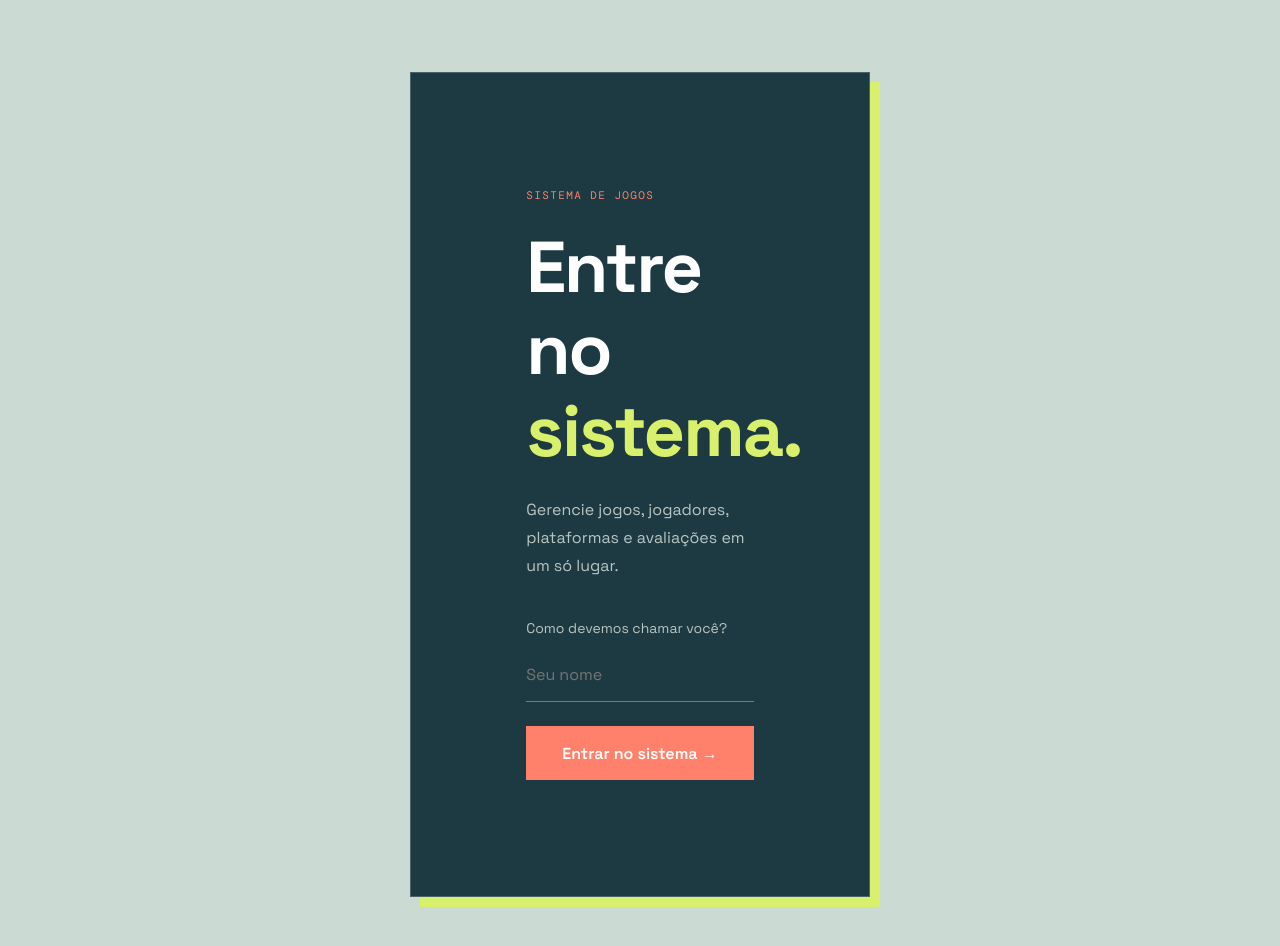
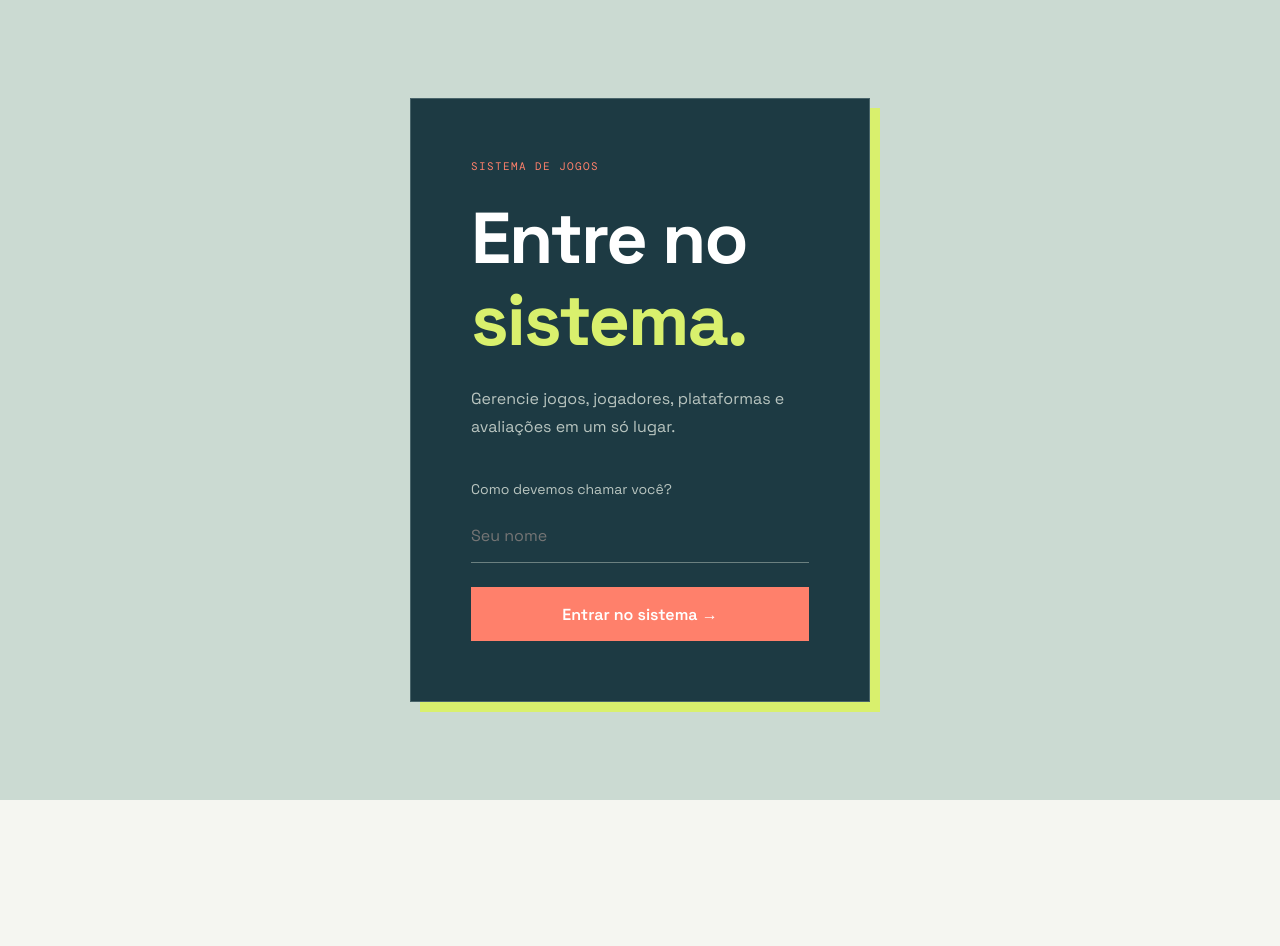
Before and after one commit to Roger-dev-eng/java-database-project, a plain HTML site: page frontend/index.html in a window 1280 px wide. After the commit the page ends 800 px from the top, so only its background shows below. Drawn offline with nearby package versions, Linux system fonts and the light colour scheme.

Commit message:
style: atualizar versão do CSS na tela de login e ajustar formatação

```diff
--- a/frontend/index.html
+++ b/frontend/index.html
@@ -1,7 +1,7 @@
 <!doctype html>
 <html lang="pt-BR">
-<head><meta charset="UTF-8"><meta name="viewport" content="width=device-width, initial-scale=1"><title>Arcade | Sistema de Jogos</title><link rel="stylesheet" href="/styles.css"><link rel="stylesheet" href="/overview.css?v=2"><link rel="stylesheet" href="/query.css"></head>
+<head><meta charset="UTF-8"><meta name="viewport" content="width=device-width, initial-scale=1"><title>Arcade | Sistema de Jogos</title><link rel="stylesheet" href="/styles.css"><link rel="stylesheet" href="/overview.css?v=3"><link rel="stylesheet" href="/query.css"></head>
 <body>
-<section id="login" class="login"><div class="login-card"><span class="eyebrow">SISTEMA DE JOGOS</span><h1>Entre no <em>sistema.</em></h1><p>Gerencie jogos, jogadores, plataformas e avaliações em um só lugar.</p><form id="login-form"><label>Como devemos chamar você?<input id="user-name" required placeholder="Seu nome"></label><button>Entrar no sistema <b>→</b></button></form></div></section>
+<section id="login" class="login"><div class="login-card"><span class="eyebrow">SISTEMA DE JOGOS</span><h1><span>Entre no</span><em>sistema.</em></h1><p>Gerencie jogos, jogadores, plataformas e avaliações em um só lugar.</p><form id="login-form"><label>Como devemos chamar você?<input id="user-name" required placeholder="Seu nome"></label><button>Entrar no sistema <b>→</b></button></form></div></section>
 <div id="app" class="app hidden"><nav><div class="user"><i id="initial">U</i><span>LOGADO COMO<strong id="user-label"></strong></span></div><div id="nav"><button data-page="home">⌂ Visão geral</button><button data-page="jogos">▣ Jogos</button><button data-page="jogadores">♙ Jogadores</button><button data-page="plataformas">◈ Plataformas</button><button data-page="avaliacoes">✦ Avaliações</button><button data-page="consultas">⌕ Consultas</button><button data-page="dashboard">◒ Dashboard</button></div><button id="logout" class="logout">Sair ↗</button></nav><main id="content"></main></div><div id="toast"></div><script src="/app.js"></script>
 </body></html>
--- a/frontend/overview.css
+++ b/frontend/overview.css
@@ -2,12 +2,13 @@
 .login{grid-template-columns:1fr;place-items:center;padding:32px}.login-card{width:min(430px,100%);padding:46px;background:var(--navy);color:#fff;border:1px solid #49646a;box-shadow:12px 12px 0 var(--lime)}.login-card h1{margin:20px 0}.login-card p{margin-bottom:30px;color:#b9c5c0}.login-card form{margin-top:0}.login-card label{color:#b9c5c0}.login-card input{background:transparent;border:0;border-bottom:1px solid #6b8080;color:#fff;padding:13px 0;margin:8px 0 18px}.login aside{display:none}.app nav .user{margin-top:8px}
 
 .login{padding:clamp(24px,6vw,72px);background:#cbdad2;color:var(--ink)}
-.login-card{width:min(620px,100%);padding:clamp(32px,6vw,60px);box-shadow:10px 10px 0 var(--lime)}
+.login>div.login-card{width:min(700px,100%);padding:clamp(32px,6vw,60px);box-shadow:10px 10px 0 var(--lime)}
 .login-card h1{font-size:clamp(52px,7vw,72px);line-height:1.14;letter-spacing:-2px;margin:24px 0}
+.login-card h1 span{display:block;white-space:nowrap}
 .login-card h1 em{display:block}
 .login-card p{max-width:390px;font-size:16px;line-height:1.75;margin:0 0 38px}
 .login-card form{max-width:100%}
 .login-card label{display:block;font-size:14px;line-height:1.5}
 .login-card input{font-size:16px;padding:14px 0;margin:10px 0 24px}
 .login-card button{min-height:54px;font-size:16px}
-@media(max-width:650px){.login{padding:20px}.login-card{padding:34px 28px}.login-card h1{font-size:52px}}
+@media(max-width:650px){.login{padding:20px}.login>div.login-card{padding:34px 28px}.login-card h1{font-size:clamp(38px,10vw,52px)}}
```
